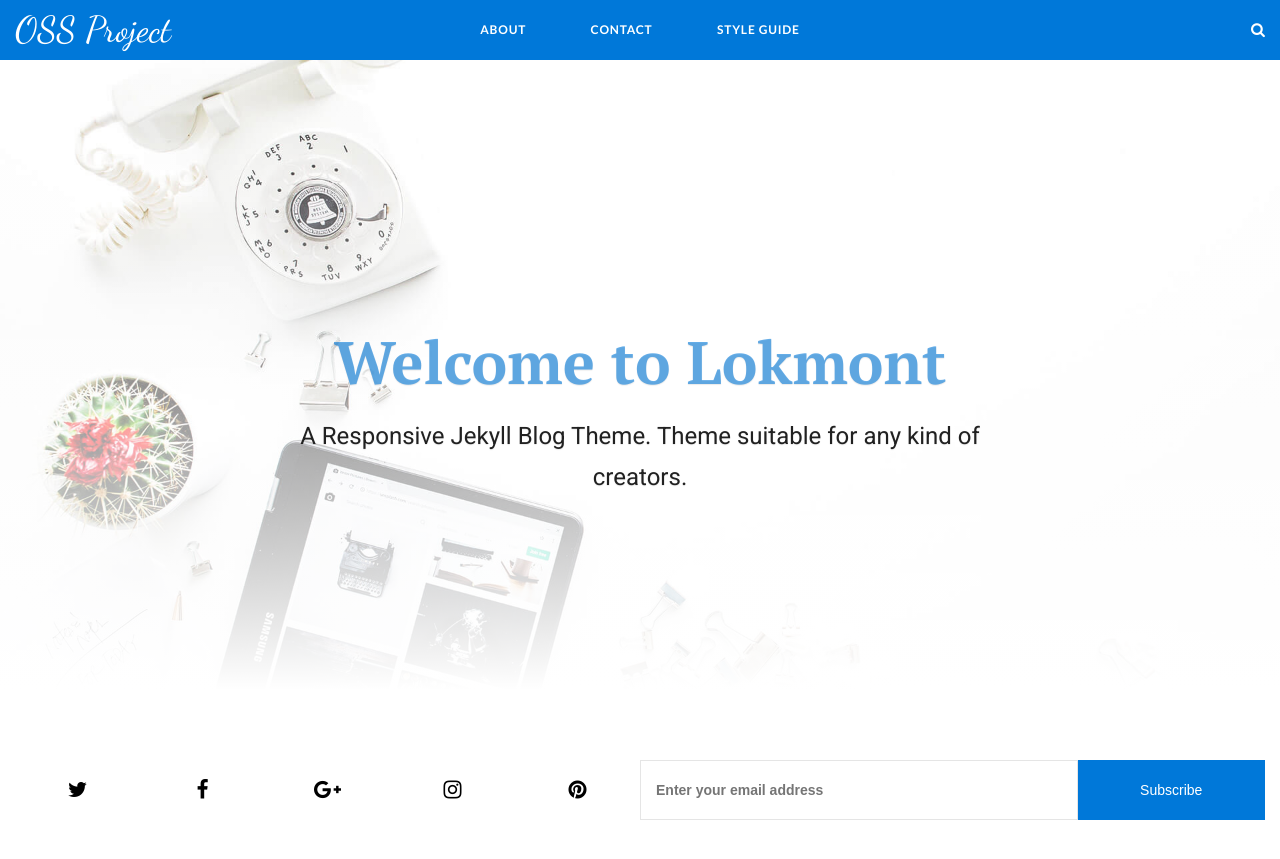
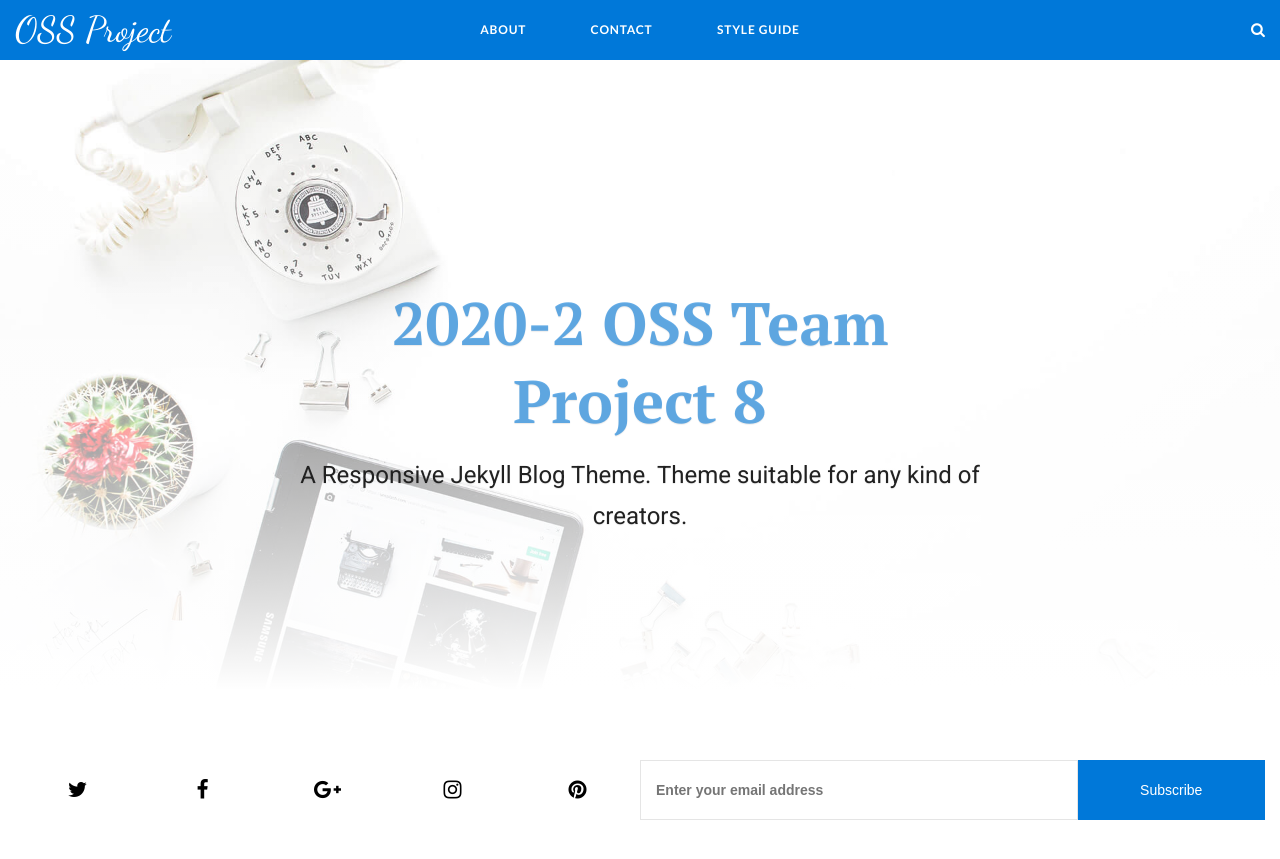
Before and after one commit to JINSUBY/2020-2-OSS-8, a Jekyll site: the page built from index.html, in a window 1280 px wide and 900 px high. Shown: the top 859 px of the window. Built offline with Jekyll 4.4.1, drawn with Linux system fonts in a browser that asks for light colours; the list of posts is cut into pages by our own code.

Commit message:
Update _config.yml

```diff
--- a/_config.yml
+++ b/_config.yml
@@ -7,7 +7,7 @@ remote_theme: artemsheludko/lokmont
 
 # Banner Section
 hero: 112.jpg
-hero-title: Welcome to Lokmont
+hero-title: 2020-2 OSS Team Project 8
 hero-description: A Responsive Jekyll Blog Theme. Theme suitable for any kind of creators.
 
 # Author - Creator
```
